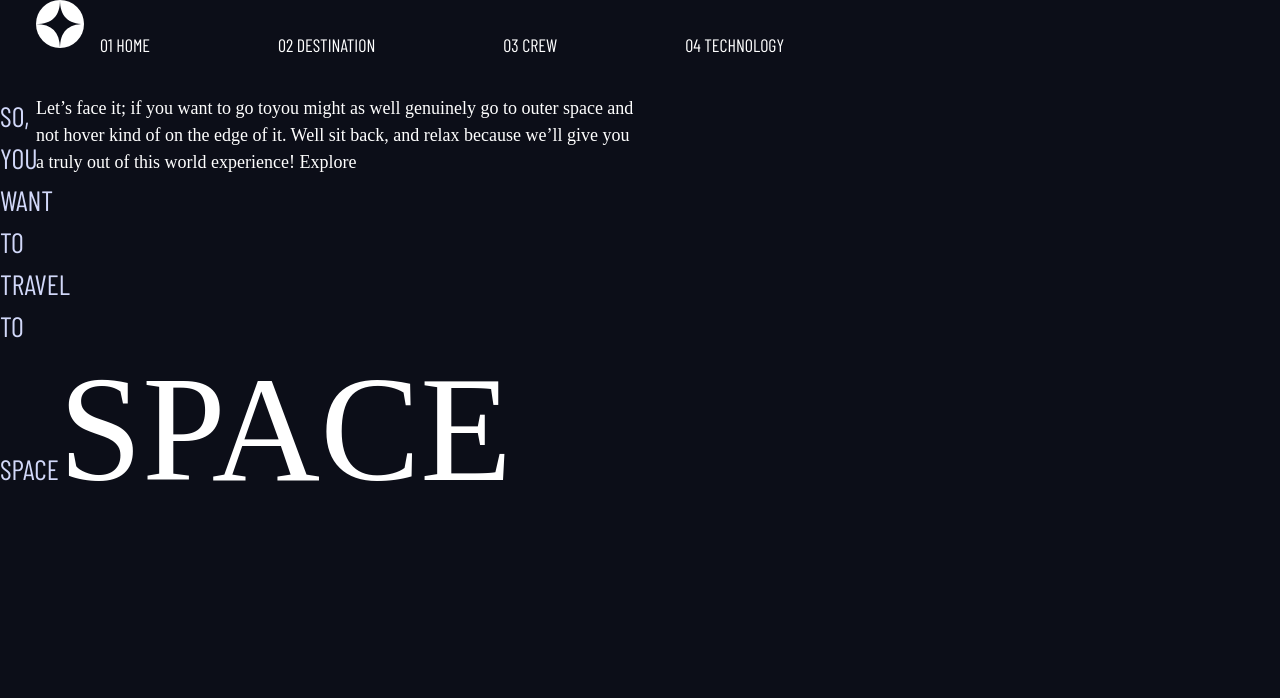
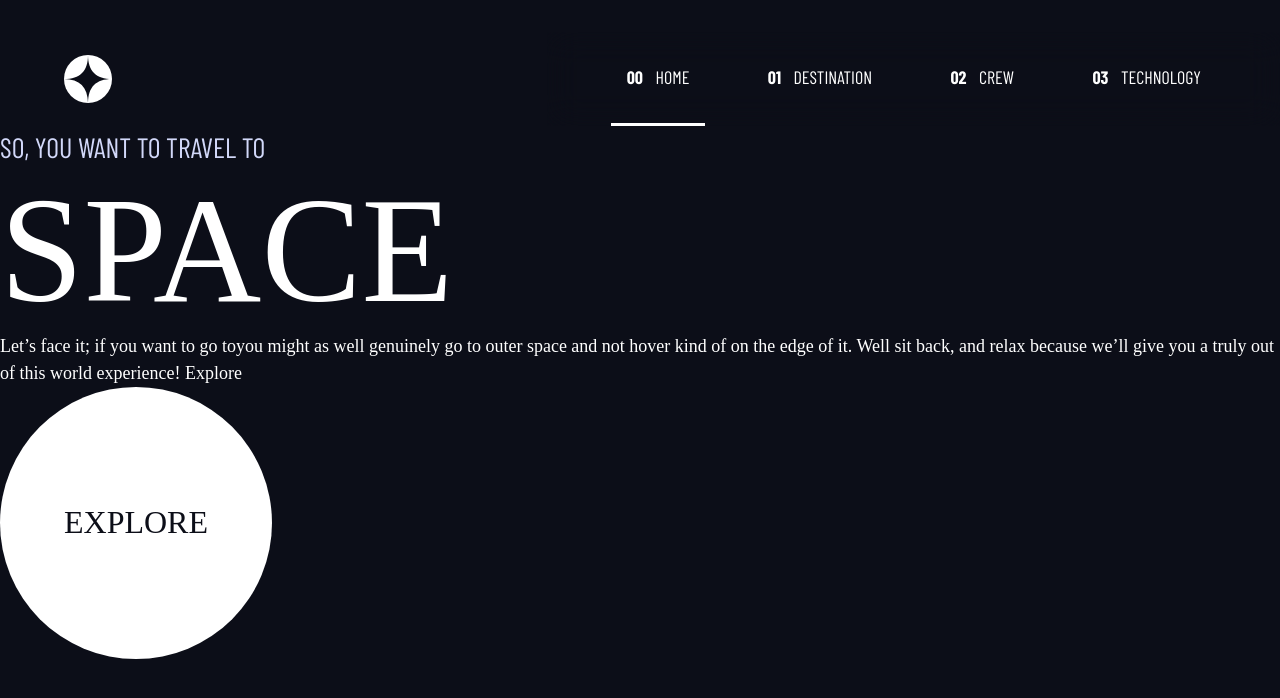
Before and after one commit to m00se01/Frontend-Practice, a React (Vite) app in the folder space-travel-site/SpaceTravelSite/: page / in a window 1280 px wide. Shown: the top 698 px of the page. Built offline with nearby package versions, Linux system fonts and the light colour scheme; a web font is replaced by a local one.

Commit message:
homepage and navbar desktop styles

```diff
--- a/space-travel-site/SpaceTravelSite/src/App.jsx
+++ b/space-travel-site/SpaceTravelSite/src/App.jsx
@@ -1,4 +1,4 @@
-import "./styles/index.css";
+import "./styles/global.css";
 import { Navbar } from "./components/Navbar";
 import { Route, Routes } from "react-router-dom";
 import { HomePage } from "./pages/HomePage";
--- a/space-travel-site/SpaceTravelSite/src/components/LargeButton.jsx
+++ b/space-travel-site/SpaceTravelSite/src/components/LargeButton.jsx
@@ -0,0 +1,16 @@
+import { Link } from "react-router-dom";
+import "../styles/global.css";
+import "../styles/buttons.css";
+
+export const LargeButton = () => {
+  return (
+    <div>
+      <Link
+        className="largeButton text-dark fs-600 ff-serif uppercase bg-white"
+        to="/destination"
+      >
+        Explore
+      </Link>
+    </div>
+  );
+};
--- a/space-travel-site/SpaceTravelSite/src/components/Navbar.jsx
+++ b/space-travel-site/SpaceTravelSite/src/components/Navbar.jsx
@@ -1,45 +1,59 @@
 import "../styles/navbar.css";
-import "../styles/index.css";
+import "../styles/global.css";
 import logo from "../assets/shared/logo.svg";
 import { Link } from "react-router-dom";
 export const Navbar = ({ currActive }) => {
   return (
-    <div className="container flex">
-      <div>
-        <img src={logo} alt="star-logo" />
+    <div className="navbar-wrapper">
+      <div className="logo">
+        <Link to="/">
+          <img src={logo} alt="star-logo" />
+        </Link>
       </div>
 
-      <ul className="primary-navigation flex underline-indicators">
-        <Link to="/">
+      <div className="line-decoration"></div>
+      <button className="mobile-nav-button">Menu</button>
+
+      <nav>
+        <ul className="primary-navigation underline-indicators">
+          <li className={currActive === "home" ? "active" : ""}>
+            <Link
+              to="/"
+              className="uppercase text-white ff-sans-cond letter-spacing-1"
+              aria-selected={currActive === "home" ? "true" : "false"}
+            >
+              <span>00</span> Home
+            </Link>
+          </li>
+          <li className={currActive === "destination" ? "active" : ""}>
+            <Link
+              to="/destination"
+              className="uppercase text-white ff-sans-cond letter-spacing-1"
+              aria-selected={currActive === "destination" ? "true" : "false"}
+            >
+              <span>01</span> Destination
+            </Link>
+          </li>
+          <li className={currActive === "crew" ? "active" : ""}>
+            <Link
+              to="/crew"
+              className="uppercase text-white ff-sans-cond letter-spacing-1"
+              aria-selected={currActive === "crew" ? "true" : "false"}
+            >
+              <span>02</span> Crew
+            </Link>
+          </li>
           <li className={currActive === "technology" ? "active" : ""}>
-            <a className="uppercase text-white ff-sans-cond letter-spacing-1 ">
-              01 Home
-            </a>
+            <Link
+              to="/technology"
+              className="uppercase text-white ff-sans-cond letter-spacing-1"
+              aria-selected={currActive === "technology" ? "true" : "false"}
+            >
+              <span>03</span> Technology
+            </Link>
           </li>
-        </Link>
-        <Link to="/destination">
-          <li className={currActive === "destination" ? "active" : ""}>
-            <a className="uppercase text-white ff-sans-cond letter-spacing-1 ">
-              02 destination
-            </a>
-          </li>
-        </Link>
-        <Link to="/crew">
-          <li className={currActive === "crew" ? "active" : ""}>
-            <a className="uppercase text-white ff-sans-cond letter-spacing-1 ">
-              03 crew
-            </a>
-          </li>
-        </Link>
-
-        <Link to="/destination">
-          <li className={currActive === "technology" ? "active" : ""}>
-            <a className="uppercase text-white ff-sans-cond letter-spacing-1 ">
-              04 Technology
-            </a>
-          </li>
-        </Link>
-      </ul>
+        </ul>
+      </nav>
     </div>
   );
 };
--- a/space-travel-site/SpaceTravelSite/src/main.jsx
+++ b/space-travel-site/SpaceTravelSite/src/main.jsx
@@ -1,7 +1,7 @@
 import { createRoot } from "react-dom/client";
 import { BrowserRouter } from "react-router-dom";
 import App from "./App.jsx";
-import "./styles/index.css";
+import "./styles/global.css";
 import { StrictMode } from "react";
 
 createRoot(document.getElementById("root")).render(
--- a/space-travel-site/SpaceTravelSite/src/pages/HomePage.jsx
+++ b/space-travel-site/SpaceTravelSite/src/pages/HomePage.jsx
@@ -1,24 +1,31 @@
-import "../styles/index.css";
+import "../styles/global.css";
+import "../styles/home.css";
 import { Navbar } from "../components/Navbar";
+import { LargeButton } from "../components/LargeButton";
 
 export const HomePage = () => {
   return (
-    <div className="bg-dark">
-      <header>
+    <div className="bg-dark home ">
+      <header className="">
         <Navbar currActive={"home"} />
       </header>
 
-      <div className="grid-container">
+      <div className="grid-container ">
+        <div className="">
           <h1 className="uppercase text-accent fs-500 ff-sans-cond letter-spacing-1">
-          So, you want to travel to Space
-          <span className="text-white fs-900 ff-serif">space</span>
+            So, you want to travel to
+            <span className="text-white fs-900 ff-serif d-block">space</span>
           </h1>
           <p>
             Let’s face it; if you want to go toyou might as well genuinely go to
             outer space and not hover kind of on the edge of it. Well sit back,
-          and relax because we’ll give you a truly out of this world experience!
-          Explore
+            and relax because we’ll give you a truly out of this world
+            experience! Explore
           </p>
+        </div>
+        <div className="">
+          <LargeButton />
+        </div>
       </div>
     </div>
   );
--- /dev/null
+++ b/space-travel-site/SpaceTravelSite/src/styles/buttons.css
@@ -0,0 +1,28 @@
+.largeButton {
+  position: relative;
+  z-index: 1;
+  display: inline-grid;
+  place-items: center;
+  padding: 0 2em;
+  border-radius: 50%;
+  aspect-ratio: 1;
+  text-decoration: none;
+}
+
+.largeButton::after {
+  content: "";
+  position: absolute;
+  z-index: -1;
+  width: 100%;
+  height: 100%;
+  background-color: hsl(var(--clr-white) / 0.1);
+  border-radius: 50%;
+  opacity: 0;
+  transition: opacity 500ms linear, transform 750ms ease-in-out;
+}
+
+.largeButton:hover::after,
+.largeButton:focus::after {
+  opacity: 1;
+  transform: scale(1.5);
+}
--- a/space-travel-site/SpaceTravelSite/src/styles/index.css
+++ b/space-travel-site/SpaceTravelSite/src/styles/global.css
@@ -18,6 +18,25 @@
   --ff-serif: "Bellefair", serif;
   --ff-sans-cond: "Barlow Condensed", sans-serif;
   --ff-sans-normal: "Barlow", sans-serif;
+
+  /* Spacing */
+
+  --sp-25: 0.125rem;
+  --sp-50: 0.25rem;
+  --sp-100: 0.5rem;
+  --sp-150: 0.75rem;
+  --sp-200: 1rem;
+  --sp-300: 1.5rem;
+  --sp-400: 2rem;
+  --sp-500: 2.5rem;
+  --sp-600: 3rem;
+  --sp-800: 4rem;
+  --sp-1000: 5rem;
+  --sp-1200: 6rem;
+  --sp-1600: 8rem;
+
+  --screen-lg: 90rem;
+  --screen-md: 48rem;
 }
 
 /* CSS Reset */
@@ -25,6 +44,7 @@
 *::before,
 *::after {
   box-sizing: border-box;
+  margin: 0;
 }
 
 body,
@@ -55,6 +75,9 @@ body {
   background-color: hsl(var(--clr-dark));
   line-height: 1.5;
   min-height: 100vh;
+  display: grid;
+  grid-template-rows: min-content 1fr;
+  background-size: cover;
 }
 
 img {
@@ -99,9 +122,18 @@ select {
   max-width: 80rem;
 }
 
-.grid-container {
-  display: grid;
-  grid-template-columns: 2em repeat(2, minmax(0px, 80rem)) 2em;
+.d-block {
+  display: block;
+}
+
+.sr-only:not(:focus):not(:active) {
+  clip: rect(0 0 0 0);
+  clip-path: inset(50%);
+  height: 1px;
+  overflow: hidden;
+  position: absolute;
+  white-space: nowrap;
+  width: 1px;
 }
 
 /* Colors */
@@ -196,6 +228,11 @@ select {
 
 .underline-indicators > .active,
 .underline-indicators > [aria-selected="true"] {
-  color: hsl(var(--clr-white) / 1);
-  border-color: hsl(var(--clr-white) / 1);
+  color: hsl(var(--clr-white));
+  border-color: hsl(var(--clr-white));
 }
+
+/* Debug Border */
+.border {
+  border: 3px solid white;
+}
--- /dev/null
+++ b/space-travel-site/SpaceTravelSite/src/styles/home.css
@@ -0,0 +1,30 @@
+@media (min-width: 90rem) {
+  .grid-container {
+    display: grid;
+    grid-template-columns:
+      minmax(2rem, 1fr)
+      repeat(2, minmax(0, 80rem))
+      minmax(2rem, 1fr);
+    column-gap: var(--container-gap, 2rem);
+    margin: 0 var(--sp-1000);
+  }
+
+  .grid-container > *:first-child {
+    grid-column: 2;
+    place-content: center;
+  }
+
+  .grid-container > *:last-child {
+    grid-column: 3;
+    place-content: center;
+    margin: 0 auto;
+  }
+
+  .home {
+    background-image: url(../assets/home/background-home-desktop.jpg);
+    height: 100vh;
+    background-size: cover;
+    display: grid;
+    grid-template-rows: 1fr 5fr;
+  }
+}
--- a/space-travel-site/SpaceTravelSite/src/styles/navbar.css
+++ b/space-travel-site/SpaceTravelSite/src/styles/navbar.css
@@ -1,9 +1,57 @@
+.navbar-wrapper {
+  display: flex;
+  flex-direction: row;
+  align-items: center;
+  justify-content: space-between;
+}
+
+.mobile-nav-button {
+  cursor: pointer;
+  background-color: hsl(var(--clr-white) / 0.75);
+  color: black;
+}
+
 .primary-navigation {
-  --gap: 8rem;
-  --underline-gap: 2rem;
+  position: relative;
+}
+
+@media (min-width: 48rem) {
+  .line-decoration {
+    display: none;
+  }
+}
+
+/* Desktop Screen */
+@media (min-width: 64rem) {
+  .navbar-wrapper {
+    display: flex;
+    justify-content: space-between;
+    padding-top: 2rem;
+    position: relative;
+  }
+
+  .logo {
+    padding-left: var(--sp-800);
+    cursor: pointer;
+  }
+
+  .line-decoration {
+    width: 80vw;
+    height: 1px;
+    background-color: hsl(var(--clr-white) / 0.25);
+    position: absolute;
+    right: 10rem;
+  }
+
+  .primary-navigation {
+    --underline-gap: 1.5rem;
+    display: flex;
     list-style: none;
-  padding: 0;
+    padding: 0 var(--sp-800);
     margin: 0;
+    background-color: hsl(var(--clr-white) / 0.005);
+    backdrop-filter: blur(1rem);
+    gap: var(--sp-600);
   }
 
   .primary-navigation a {
@@ -14,3 +62,22 @@
     font-weight: 700;
     margin-right: 0.5em;
   }
+
+  .primary-navigation li {
+  }
+
+  .primary-navigation li a {
+    display: inline-block;
+    position: relative;
+    padding: 0.5rem 0.95rem;
+  }
+
+  /* .primary-navigation li:hover a {
+    background-color: hsl(var(--clr-white) / 0.5);
+    backdrop-filter: blur(1rem);
+  } */
+
+  .mobile-nav-button {
+    display: none;
+  }
+}
```
Lines whose indentation alone changed are shown as unchanged.
